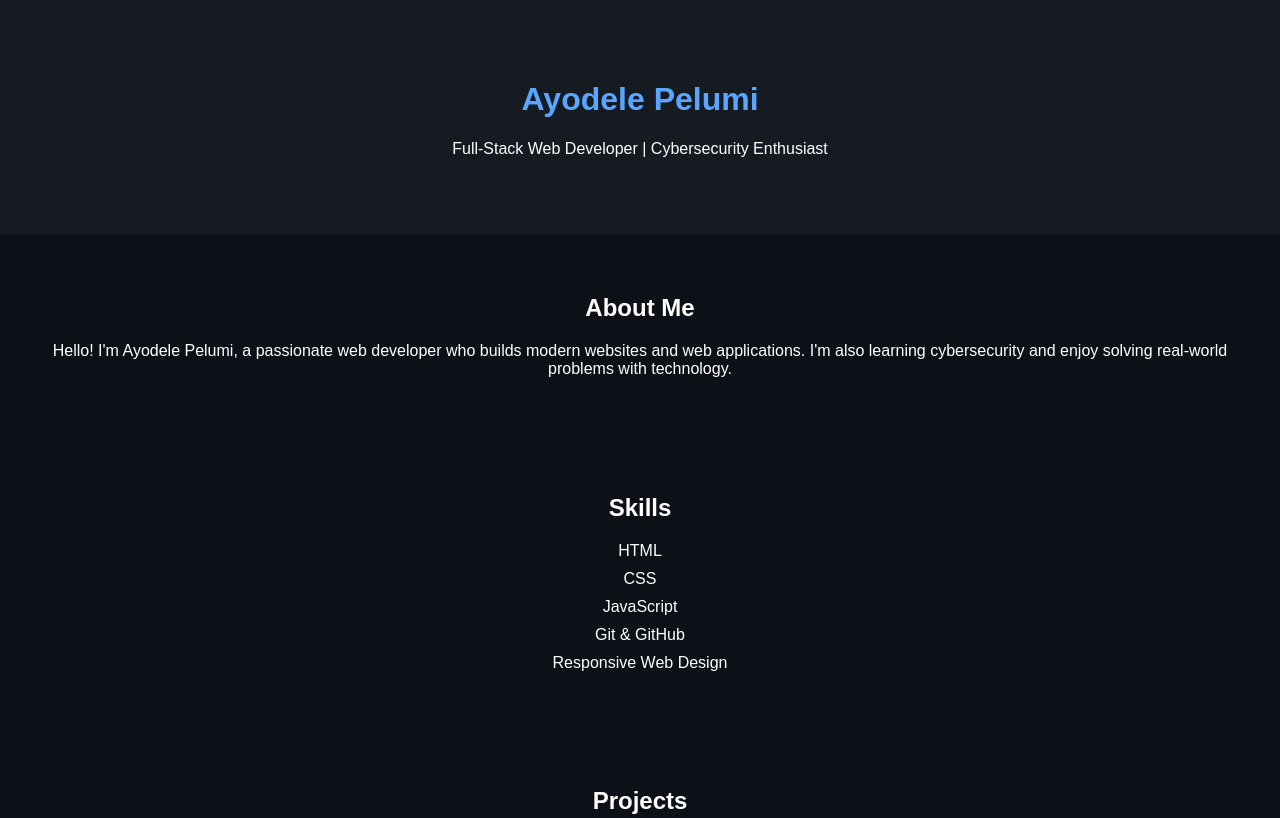
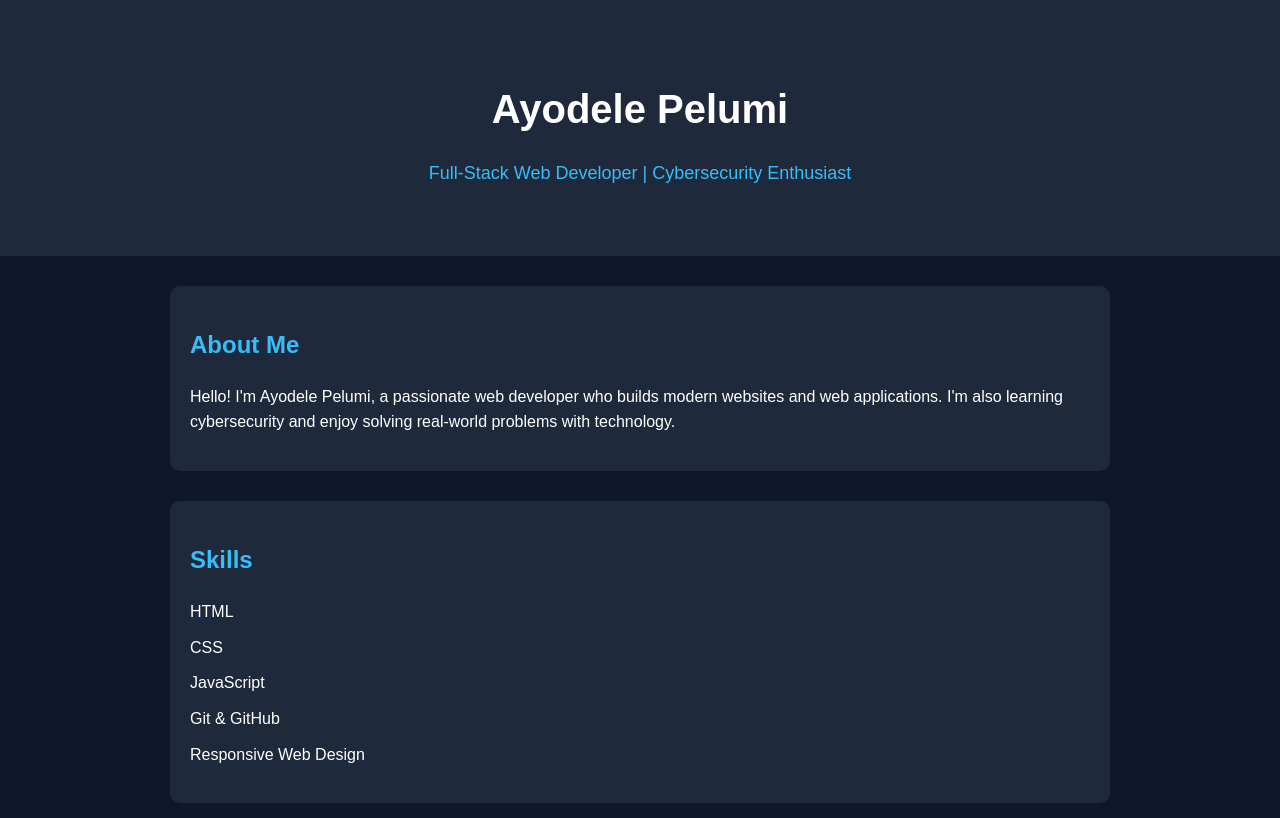
Before and after one commit to pelumi-dev81/portfolio, a plain HTML site: page index.html in a window 1280 px wide. Shown: the top 818 px of the page. Drawn offline with Linux system fonts and the light colour scheme.

Commit message:
Update styles for body, header, and section elements

```diff
--- a/style.css
+++ b/style.css
@@ -1,22 +1,37 @@
 body {
     margin: 0;
     font-family: Arial, sans-serif;
-    background: #0d1117;
+    background: #0f172a;
     color: white;
-    text-align: center;
+    line-height: 1.6;
 }
 
 header {
-    background: #161b22;
-    padding: 60px 20px;
+    background: #1e293b;
+    text-align: center;
+    padding: 50px 20px;
 }
 
-h1 {
-    color: #58a6ff;
+header h1 {
+    font-size: 40px;
+    margin-bottom: 10px;
+}
+
+header p {
+    color: #38bdf8;
+    font-size: 18px;
 }
 
 section {
-    padding: 40px 20px;
+    max-width: 900px;
+    margin: 30px auto;
+    padding: 20px;
+    background: #1e293b;
+    border-radius: 10px;
+}
+
+h2 {
+    color: #38bdf8;
 }
 
 ul {
@@ -28,7 +43,13 @@ li {
     margin: 10px 0;
 }
 
+a {
+    color: #38bdf8;
+    text-decoration: none;
+}
+
 footer {
-    background: #161b22;
+    text-align: center;
     padding: 20px;
-  }
+    color: #94a3b8;
+}
```
